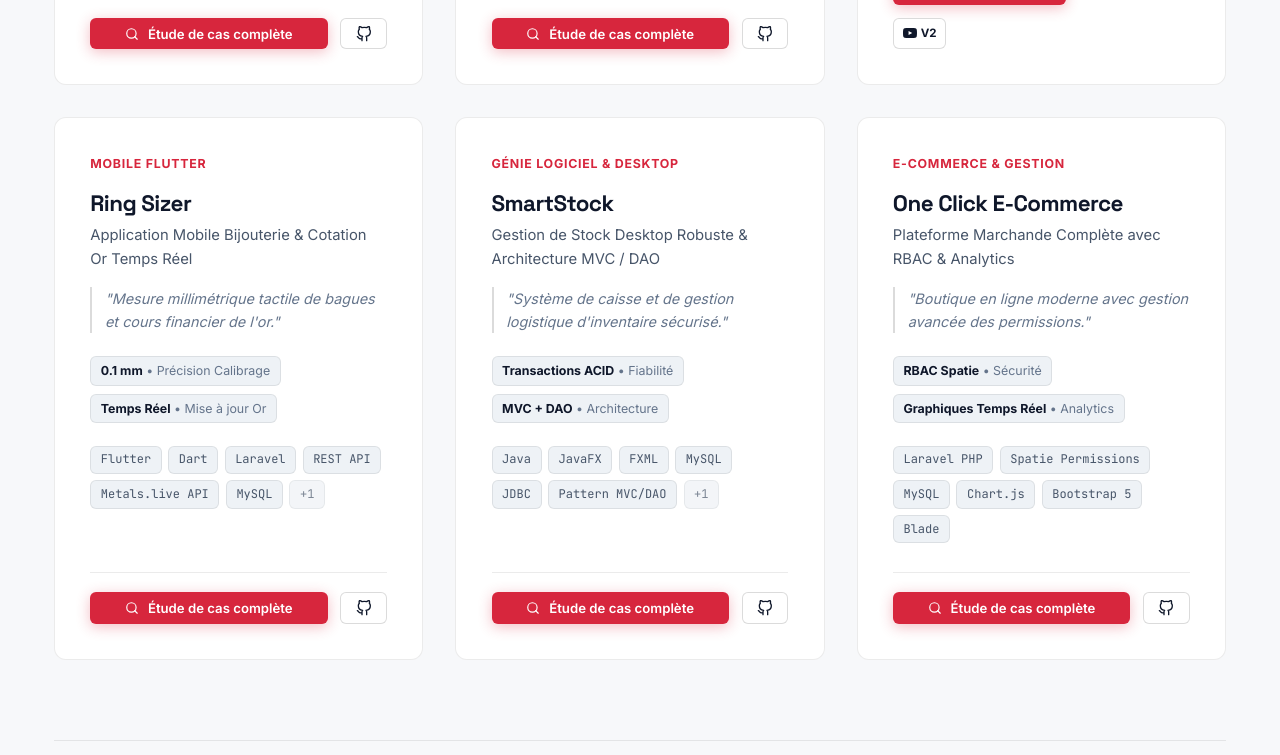
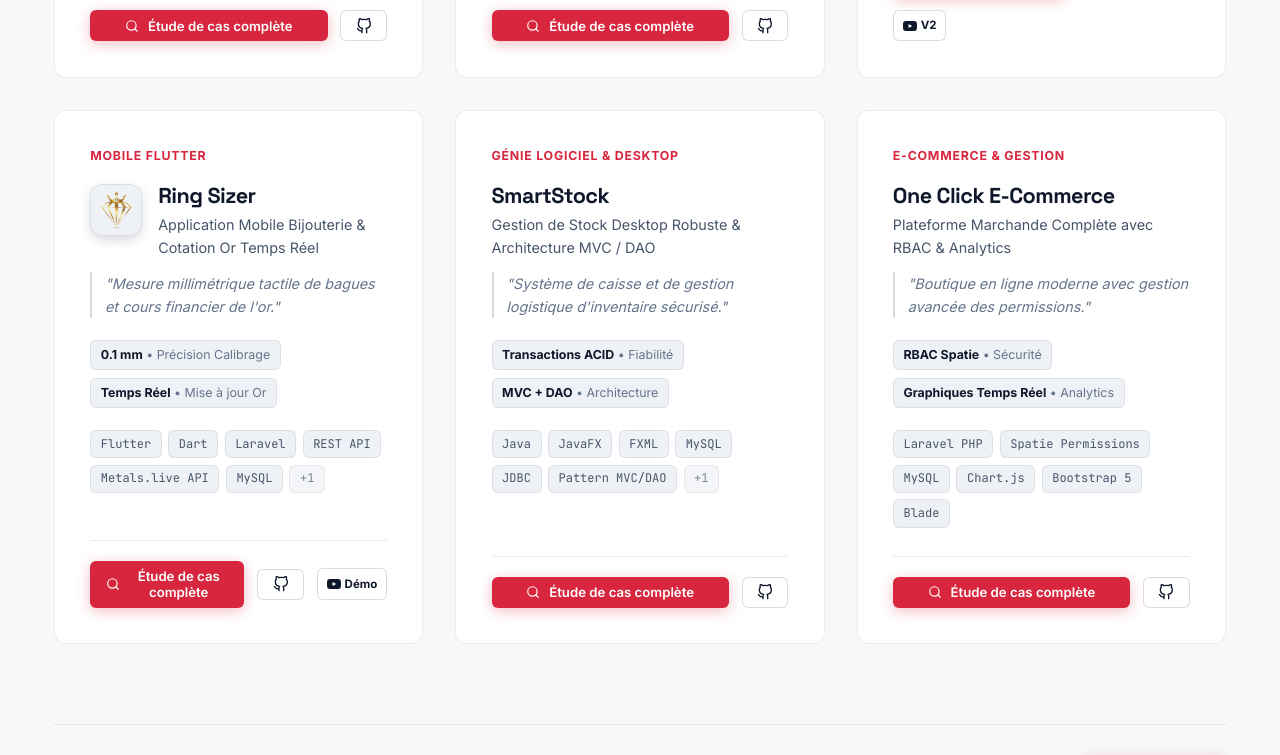
Before and after one commit to RAFIKAITICHOU/Portfolio_AIT_ICHOU_RAFIK, a React (Vite) app: page /projects in a window 1280 px wide. Shown: the part 1072-1827 px from the top of the page. Built offline with nearby package versions, Linux system fonts and the light colour scheme.

Commit message:
feat: ajouter les logos d'application aux projets et la vidéo Ring Sizer

```diff
--- a/src/components/ProjectModal.jsx
+++ b/src/components/ProjectModal.jsx
@@ -39,8 +39,33 @@ export function ProjectModal({ project, lang, uiText, onClose }) {
           <Icon name="close" size={18} />
         </button>
 
-        {/* Header */}
-        <div style={{ marginBottom: "1.5rem" }}>
+        {/* Header with Project Logo */}
+        <div style={{ display: "flex", alignItems: "center", gap: "1.2rem", marginBottom: "1.5rem" }}>
+          {project.logo && (
+            <div
+              style={{
+                width: "68px",
+                height: "68px",
+                minWidth: "68px",
+                borderRadius: "var(--radius-md)",
+                background: "var(--bg-elevated)",
+                border: "1px solid var(--border-subtle)",
+                display: "flex",
+                alignItems: "center",
+                justifyContent: "center",
+                padding: "8px",
+                overflow: "hidden",
+                boxShadow: "0 6px 18px rgba(0,0,0,0.18)"
+              }}
+            >
+              <img
+                src={project.logo}
+                alt={`${project.title} logo`}
+                style={{ width: "100%", height: "100%", objectFit: "contain" }}
+              />
+            </div>
+          )}
+          <div style={{ flex: 1 }}>
             <span
               style={{
                 fontSize: "0.8rem",
@@ -48,18 +73,19 @@ export function ProjectModal({ project, lang, uiText, onClose }) {
                 textTransform: "uppercase",
                 letterSpacing: "0.06em",
                 color: "var(--accent-primary)",
-              marginBottom: "0.4rem",
+                marginBottom: "0.3rem",
                 display: "block"
               }}
             >
               {project.categoryLabel[lang]}
             </span>
-          <h3 style={{ fontSize: "1.8rem", fontWeight: 800, lineHeight: 1.2, marginBottom: "0.4rem" }}>
+            <h3 style={{ fontSize: "1.8rem", fontWeight: 800, lineHeight: 1.2, marginBottom: "0.3rem" }}>
               {project.title}
             </h3>
             <p style={{ color: "var(--text-secondary)", fontSize: "1rem" }}>
               {project.subtitle[lang]}
             </p>
+          </div>
         </div>
 
         {/* Metrics Grid */}
--- a/src/components/Projects.jsx
+++ b/src/components/Projects.jsx
@@ -232,13 +232,43 @@ export function Projects({ lang, uiText, projects }) {
                     )}
                   </div>
 
-                  {/* Title & Subtitle */}
-                  <h3 style={{ fontSize: "1.4rem", fontWeight: 800, marginBottom: "0.4rem", lineHeight: 1.25 }}>
-                    {project.title}
-                  </h3>
-                  <p style={{ color: "var(--text-secondary)", fontSize: "0.925rem", marginBottom: "1rem" }}>
-                    {project.subtitle[lang]}
-                  </p>
+                  {/* Title & Subtitle with Project Logo */}
+                  <div style={{ display: "flex", alignItems: "flex-start", gap: "1rem", marginBottom: "0.8rem" }}>
+                    {project.logo && (
+                      <div
+                        style={{
+                          width: "52px",
+                          height: "52px",
+                          minWidth: "52px",
+                          borderRadius: "var(--radius-md)",
+                          background: "var(--bg-elevated)",
+                          border: "1px solid var(--border-subtle)",
+                          display: "flex",
+                          alignItems: "center",
+                          justifyContent: "center",
+                          padding: "6px",
+                          overflow: "hidden",
+                          boxShadow: "0 4px 12px rgba(0,0,0,0.15)",
+                          marginTop: "2px"
+                        }}
+                      >
+                        <img
+                          src={project.logo}
+                          alt={`${project.title} logo`}
+                          style={{ width: "100%", height: "100%", objectFit: "contain" }}
+                          loading="lazy"
+                        />
+                      </div>
+                    )}
+                    <div style={{ flex: 1 }}>
+                      <h3 style={{ fontSize: "1.35rem", fontWeight: 800, marginBottom: "0.25rem", lineHeight: 1.25 }}>
+                        {project.title}
+                      </h3>
+                      <p style={{ color: "var(--text-secondary)", fontSize: "0.9rem" }}>
+                        {project.subtitle[lang]}
+                      </p>
+                    </div>
+                  </div>
 
                   {/* Hook / Tagline */}
                   <p
--- a/src/data/portfolioData.js
+++ b/src/data/portfolioData.js
@@ -332,6 +332,7 @@ export const portfolioData = {
         { label: "Profils Métier", value: "5 Rôles" }
       ],
       github: "https://github.com/RAFIKAITICHOU/Smart-HSE-360-OCP-Safi",
+      logo: "/assets/logo-application-HSE.png",
       badgeColor: "red"
     },
     {
@@ -370,6 +371,7 @@ export const portfolioData = {
         { label: "Paiements", value: "Stripe & PayPal" }
       ],
       github: "https://github.com/RAFIKAITICHOU/Smart-Parking-System",
+      logo: "/assets/logo-application-Smart-Parking.png",
       badgeColor: "slate"
     },
     {
@@ -438,6 +440,7 @@ export const portfolioData = {
           platform: "youtube"
         }
       ],
+      logo: "/assets/logo-application-ABS-ENS.png",
       badgeColor: "green"
     },
     {
@@ -475,6 +478,24 @@ export const portfolioData = {
         { label: "Mise à jour Or", value: "Temps Réel" }
       ],
       github: "https://github.com/RAFIKAITICHOU/Ring-Sizer",
+      demoVideo: "https://youtube.com/shorts/ZQd7P4ZGUhM?feature=share",
+      demoVideos: [
+        {
+          version: "Démo",
+          label: {
+            fr: "Démo Vidéo (Shorts)",
+            en: "Demo Video (Shorts)"
+          },
+          title: {
+            fr: "Démonstration Tactile Ring Sizer (YouTube Shorts)",
+            en: "Ring Sizer Tactile Demo (YouTube Shorts)"
+          },
+          url: "https://youtube.com/shorts/ZQd7P4ZGUhM?feature=share",
+          embedUrl: "https://www.youtube.com/embed/ZQd7P4ZGUhM",
+          platform: "youtube"
+        }
+      ],
+      logo: "/assets/logo-application-ring_sizer.png",
       badgeColor: "amber"
     },
     {
--- a/src/pages/HomePage.jsx
+++ b/src/pages/HomePage.jsx
@@ -170,12 +170,42 @@ export function HomePage({ lang, uiText, personal, stats, projects, onOpenCv })
                       </span>
                     </div>
 
-                    <h3 style={{ fontSize: "1.35rem", fontWeight: 800, marginBottom: "0.35rem" }}>
-                      {p.title}
-                    </h3>
-                    <p style={{ color: "var(--text-secondary)", fontSize: "0.925rem", marginBottom: "0.8rem" }}>
-                      {p.subtitle[lang]}
-                    </p>
+                    <div style={{ display: "flex", alignItems: "flex-start", gap: "0.9rem", marginBottom: "0.6rem" }}>
+                      {p.logo && (
+                        <div
+                          style={{
+                            width: "48px",
+                            height: "48px",
+                            minWidth: "48px",
+                            borderRadius: "var(--radius-md)",
+                            background: "var(--bg-elevated)",
+                            border: "1px solid var(--border-subtle)",
+                            display: "flex",
+                            alignItems: "center",
+                            justifyContent: "center",
+                            padding: "5px",
+                            overflow: "hidden",
+                            boxShadow: "0 4px 10px rgba(0,0,0,0.12)",
+                            marginTop: "2px"
+                          }}
+                        >
+                          <img
+                            src={p.logo}
+                            alt={`${p.title} logo`}
+                            style={{ width: "100%", height: "100%", objectFit: "contain" }}
+                            loading="lazy"
+                          />
+                        </div>
+                      )}
+                      <div style={{ flex: 1 }}>
+                        <h3 style={{ fontSize: "1.35rem", fontWeight: 800, marginBottom: "0.2rem" }}>
+                          {p.title}
+                        </h3>
+                        <p style={{ color: "var(--text-secondary)", fontSize: "0.9rem" }}>
+                          {p.subtitle[lang]}
+                        </p>
+                      </div>
+                    </div>
                     <p style={{ color: "var(--text-muted)", fontSize: "0.875rem", lineHeight: 1.6, marginBottom: "1.2rem", fontStyle: "italic", borderLeft: "2px solid var(--border-strong)", paddingLeft: "0.8rem" }}>
                       "{p.tagline[lang]}"
                     </p>
```
Lines whose indentation alone changed are shown as unchanged.
